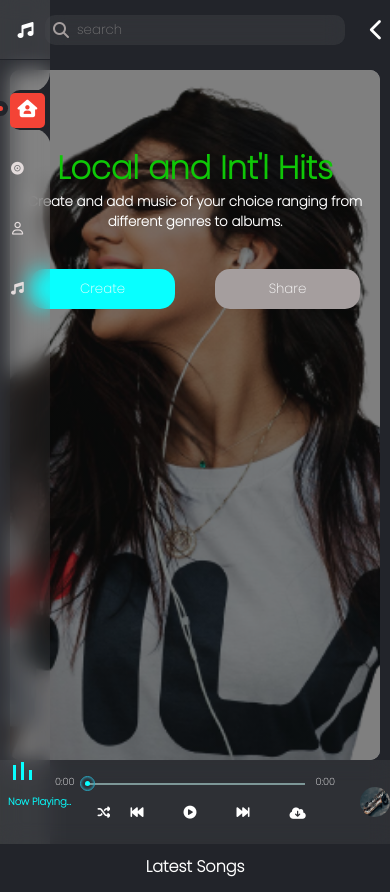
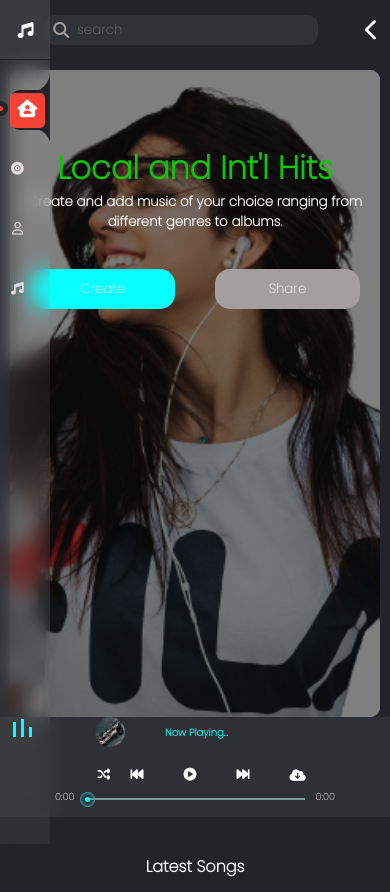
Before and after one commit to Ayomi-Dev/Music, a plain HTML site: page index.html in a window 390 px wide. Shown: the top 892 px of the page. Drawn offline with nearby package versions, Linux system fonts and the light colour scheme.

Commit message:
unpull
Signed-off-by: Ayomide Olakunle <ayomideolakunlea@gmail.com>

```diff
--- a/App.css
+++ b/App.css
@@ -391,6 +391,9 @@ body{
         right: -30px;
         transition: width 0.5s;
     }
+    .main-display{
+        height: 85%;
+    }
     .main-display .header{
        background: transparent;
        width: 100%;
@@ -408,7 +411,8 @@ body{
         margin: 50px 0px;
     }
     .main-display .header .search{
-        transform: translateX(15%);
+        width: 70%;
+        margin:0 auto;
     }
     .main-display{
         width: 100%;
@@ -419,7 +423,7 @@ body{
         font-size: 22px;
         display: flex;
         align-items: center;
-        margin-right: 5px;
+        margin-right: 10px;
     }
     .main-display .header .menu i{
         display: block;
@@ -796,7 +800,15 @@ body{
         flex-wrap: wrap;
         align-items: flex-start;
         justify-content: center;
-        /* max-height: 400px; */
+        position: fixed;
+        height: 100px;
+        z-index: 999;
+    }
+    .masterPlay .counter{
+        position: absolute;
+        bottom: 0;
+        height: unset;
+        /* top: 0; */
     }
     .masterPlay .counter .volume{
         display: none;
@@ -804,29 +816,30 @@ body{
     .masterPlay .songDescription{
         display: flex;
         width: 100%;
-        position: absolute;
-        justify-content: space-between;
+        /* position: absolute; */
+        justify-content: center;
+        height: unset;
     }
     .masterPlay .songDescription img{
-        position: absolute;
+        /* position: absolute; */
         width: 30px;
         height: 30px;
         border-radius: 50%;
-        right: 0;
+        margin-right: 20px;
     }
     .masterPlay .songDescription .songTitle{
-        position: absolute;
+        margin-left: 20px;
     }
     .masterPlay .songDescription .songTitle .title{
         font-size: 10px;
     }
     .masterPlay .play-icon{
         position: absolute;
-        /* top: 5px; */
-        bottom: -11px;
+        top: 45px;
         width: 100%;
         justify-content: center;
-        z-index: 9999;
+        height: unset;
+        /* z-index: 9999; */
     }
     .masterPlay .play-icon i{
         padding: 0 20px;
```
